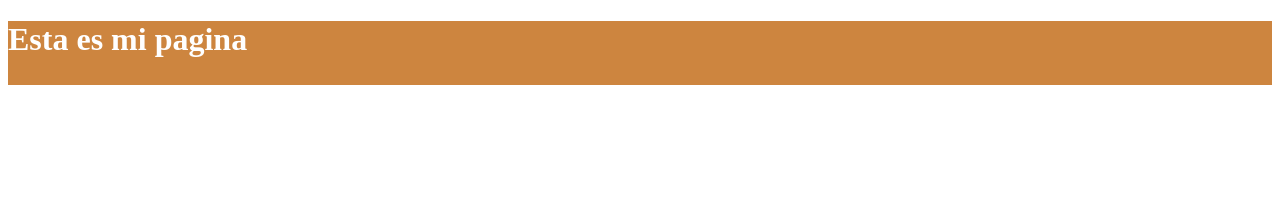
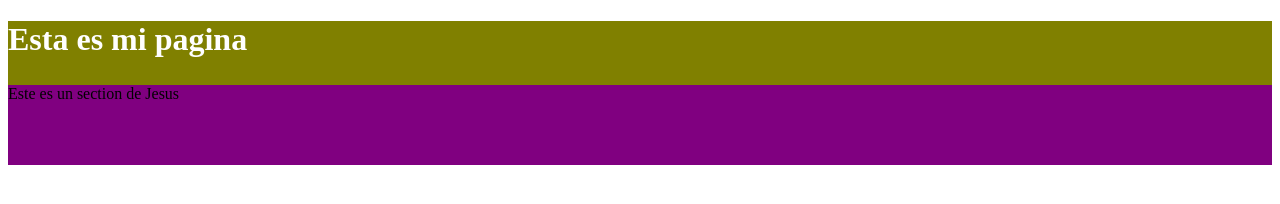
Before and after one commit to Sezzh/prueba-workflow, a plain HTML site: page index.html in a window 1280 px wide. Drawn offline with Linux system fonts and the light colour scheme.

Commit message:
agregado mas codigo de estilo y section con sezzh

```diff
--- a/index.html
+++ b/index.html
@@ -9,5 +9,8 @@
   <header>
     <h1>Esta es mi pagina</h1>
   </header>
+  <main>
+    <section>Este es un section de Jesus</section>
+  </main>
 </body>
 </html>
--- a/styles.css
+++ b/styles.css
@@ -1,9 +1,15 @@
 header {
   width: 100%;
   height: 4rem;
-  background-color: peru;
+  background-color: olive;
 }
 
 h1 {
   color: white;
 }
+
+section {
+  width: 100%;
+  height: 5rem;
+  background-color: purple;
+}
```
